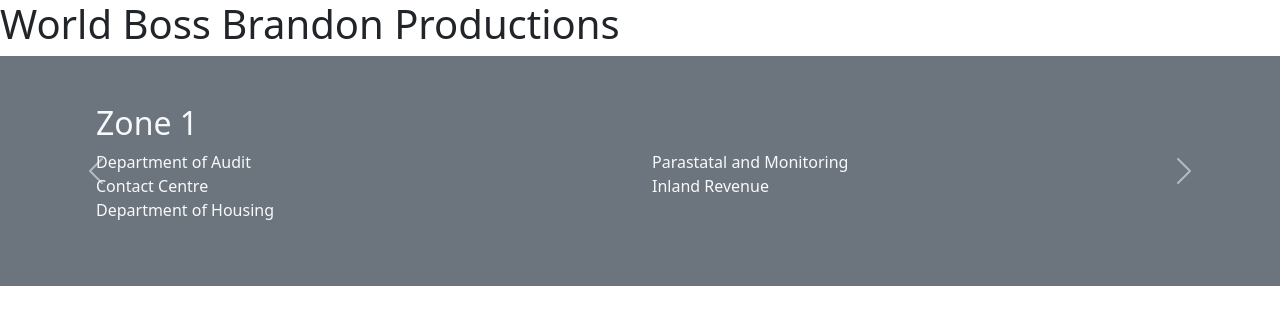
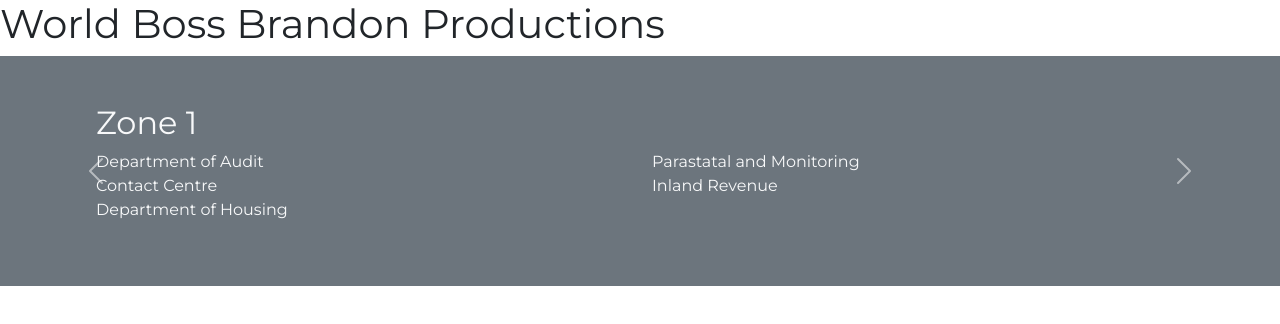
Before and after one commit to Naz758/GITS-Zone-Tracker, a plain HTML site: page Index.html in a window 1280 px wide. Drawn offline with nearby package versions, Linux system fonts and the light colour scheme.

Commit message:
Update Index.html

```diff
--- a/Index.html
+++ b/Index.html
@@ -7,6 +7,15 @@
 
     <!-- Bootstrap CSS -->
     <link href="https://cdn.jsdelivr.net/npm/bootstrap@5.1.3/dist/css/bootstrap.min.css" rel="stylesheet" integrity="sha384-1BmE4kWBq78iYhFldvKuhfTAU6auU8tT94WrHftjDbrCEXSU1oBoqyl2QvZ6jIW3" crossorigin="anonymous">
+    <link rel="preconnect" href="https://fonts.googleapis.com">
+    <link rel="preconnect" href="https://fonts.gstatic.com" crossorigin>
+    <link href="https://fonts.googleapis.com/css2?family=Montserrat&display=swap" rel="stylesheet">
+
+    <style>
+    html, body {
+      font-family: 'Montserrat', sans-serif;
+      }
+    </style>
 
     <title>Hello, world!</title>
   </head>
```
